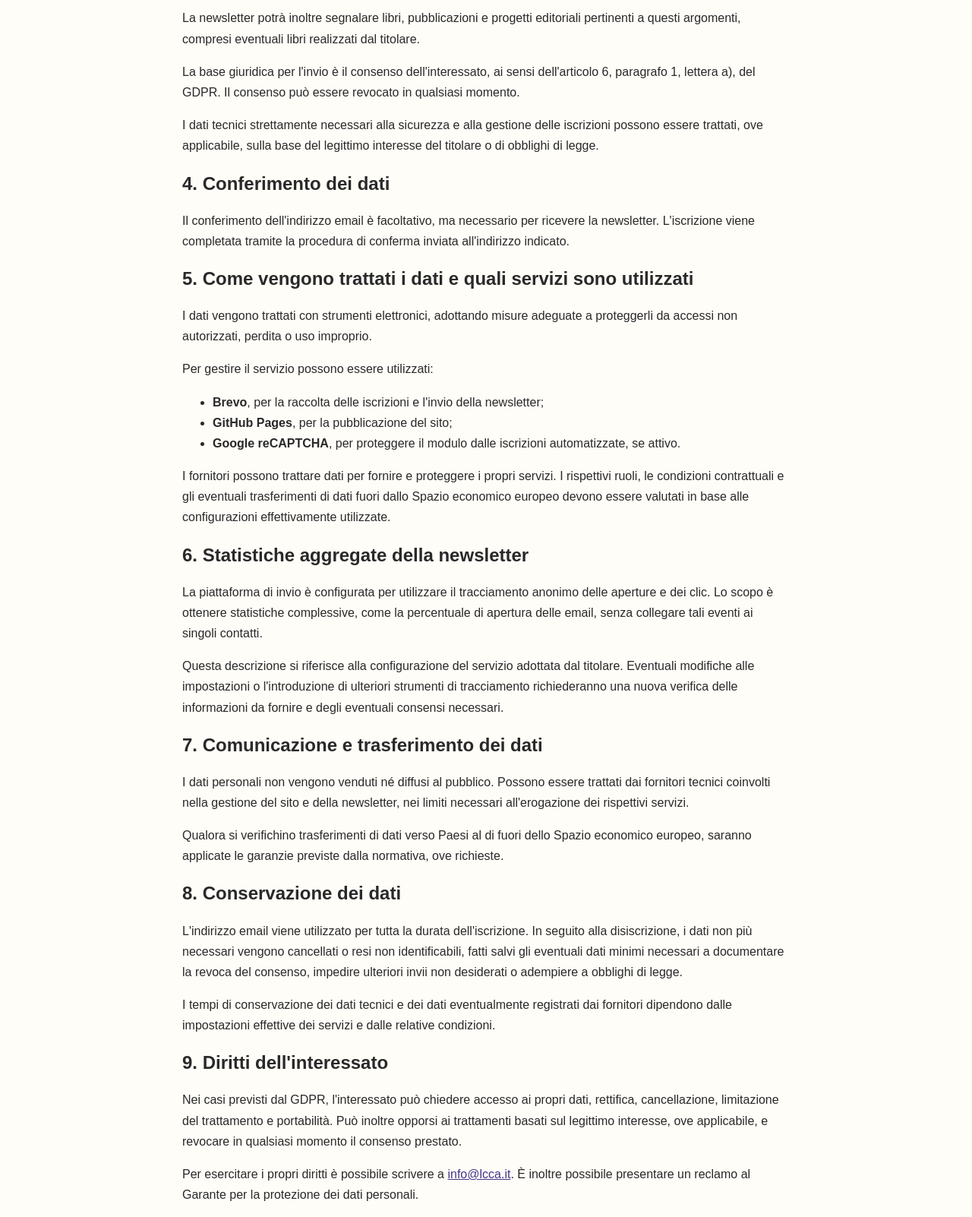
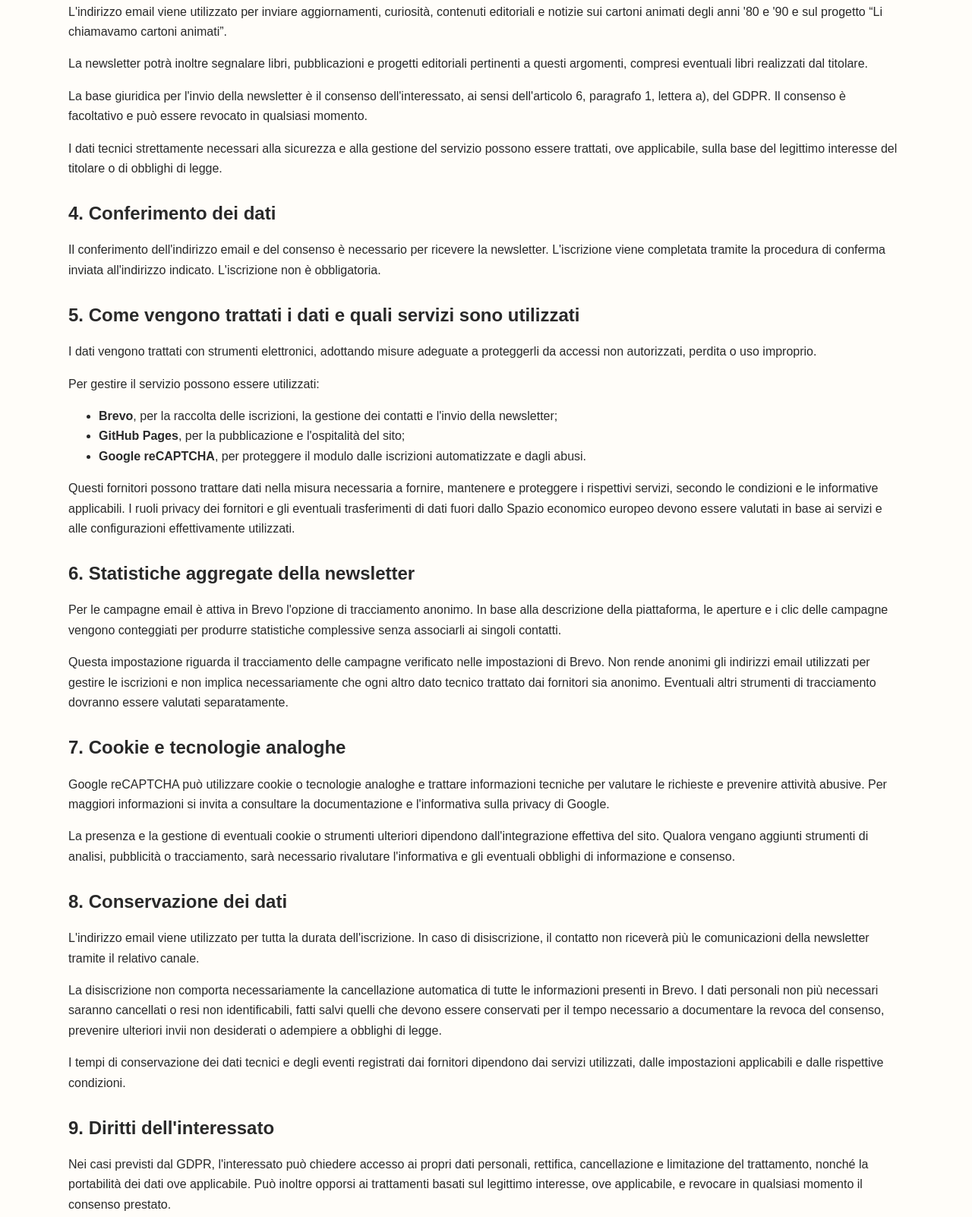
Before and after one commit to LCCA-site/landing-page, a plain HTML site: page privacy.html in a window 1280 px wide. Shown: the part 771-2373 px from the top of the page at 76% size. Drawn offline with Linux system fonts and the light colour scheme.

Commit message:
Update privacy.html

```diff
--- a/privacy.html
+++ b/privacy.html
@@ -3,49 +3,85 @@
 <head>
   <meta charset="UTF-8">
   <meta name="viewport" content="width=device-width, initial-scale=1">
-  <title>Informativa privacy | Li chiamavamo cartoni animati</title>
-  <meta name="description" content="Informativa sulla privacy della newsletter Li chiamavamo cartoni animati.">
+  <meta name="robots" content="index,follow">
+  <title>Informativa sulla privacy – Li chiamavamo cartoni animati</title>
+  <meta name="description" content="Informativa sul trattamento dei dati personali per la newsletter Li chiamavamo cartoni animati.">
+
   <style>
     body {
-      font-family: Arial, sans-serif;
-      line-height: 1.7;
-      max-width: 800px;
+      margin: 0;
+      padding: 32px 20px;
+      font-family: Arial, Helvetica, sans-serif;
+      line-height: 1.65;
+      color: #292929;
+      background: #fffdf9;
+    }
+
+    main {
+      max-width: 1100px;
       margin: 0 auto;
-      padding: 28px 20px;
-      color: #292929;
-      background: #fffdf8;
     }
-    h1, h2 { line-height: 1.3; }
-    h1 { color: #47358a; }
-    a { color: #47358a; }
-    .back { margin-bottom: 28px; }
+
+    h1 {
+      color: #49358f;
+      font-size: 2.5rem;
+      line-height: 1.2;
+    }
+
+    h2 {
+      margin-top: 30px;
+      font-size: 1.5rem;
+      line-height: 1.3;
+    }
+
+    a {
+      color: #49358f;
+    }
+
+    .updated {
+      color: #555;
+    }
+
     footer {
       margin-top: 40px;
       padding-top: 20px;
       border-top: 1px solid #ddd;
-      font-size: 0.9em;
+    }
+
+    @media (max-width: 600px) {
+      body {
+        padding: 20px 16px;
+      }
+
+      h1 {
+        font-size: 2rem;
+      }
     }
   </style>
 </head>
+
 <body>
-  <p class="back"><a href="index.html">← Torna alla home</a></p>
+  <main>
+    <h1>Informativa sulla privacy</h1>
 
-  <h1>Informativa sulla privacy</h1>
     <p><strong>Newsletter “Li chiamavamo cartoni animati”</strong></p>
-  <p>Ultimo aggiornamento: 29 ottobre 2026</p>
+
+    <p class="updated">Ultimo aggiornamento: 29 ottobre 2026</p>
 
     <p>
       Questa informativa spiega come vengono trattati i dati personali
-    delle persone che si iscrivono alla newsletter “Li chiamavamo
-    cartoni animati”, ai sensi del Regolamento (UE) 2016/679 (GDPR)
-    e della normativa applicabile.
+      delle persone che visitano il sito e si iscrivono alla newsletter
+      “Li chiamavamo cartoni animati”, ai sensi del Regolamento (UE)
+      2016/679 (GDPR) e della normativa applicabile.
     </p>
 
     <h2>1. Titolare del trattamento</h2>
+
     <p>
       Il titolare del trattamento è <strong>Emanuele Matricardi</strong>,
       responsabile del progetto “Li chiamavamo cartoni animati”.
     </p>
+
     <p>
       Per domande o richieste relative ai dati personali è possibile
       contattare il titolare all'indirizzo:
@@ -53,127 +89,166 @@
     </p>
 
     <h2>2. Quali dati vengono raccolti</h2>
+
     <p>
       Per iscriversi alla newsletter viene richiesto l'indirizzo email.
-    Possono inoltre essere trattate informazioni relative alla conferma
-    dell'iscrizione, al consenso, alla disiscrizione e alla gestione
+      Il modulo include una casella di consenso e una verifica Google
+      reCAPTCHA per contribuire a prevenire iscrizioni automatizzate e abusi.
+    </p>
+
+    <p>
+      Durante la gestione dell'iscrizione possono essere trattate
+      informazioni relative alla conferma dell'iscrizione, alla
+      registrazione del consenso, alla disiscrizione e alla gestione
       tecnica del servizio.
     </p>
+
     <p>
-    Il modulo può utilizzare strumenti di sicurezza, come Google
-    reCAPTCHA, per contrastare iscrizioni automatiche e abusi.
-    Tali strumenti possono trattare dati tecnici secondo le rispettive
-    informative e impostazioni.
+      Google reCAPTCHA può trattare dati tecnici relativi alla richiesta
+      e utilizzare cookie o tecnologie analoghe per contribuire alla
+      protezione del modulo. Per maggiori informazioni si rimanda alla
+      documentazione e all'informativa sulla privacy di Google.
     </p>
 
     <h2>3. Finalità e base giuridica</h2>
+
     <p>
       L'indirizzo email viene utilizzato per inviare aggiornamenti,
       curiosità, contenuti editoriali e notizie sui cartoni animati
-    degli anni ’80 e ’90 e sul progetto “Li chiamavamo cartoni animati”.
+      degli anni '80 e '90 e sul progetto “Li chiamavamo cartoni animati”.
     </p>
+
     <p>
       La newsletter potrà inoltre segnalare libri, pubblicazioni e
       progetti editoriali pertinenti a questi argomenti, compresi
       eventuali libri realizzati dal titolare.
     </p>
+
     <p>
-    La base giuridica per l'invio è il consenso dell'interessato,
-    ai sensi dell'articolo 6, paragrafo 1, lettera a), del GDPR.
-    Il consenso può essere revocato in qualsiasi momento.
+      La base giuridica per l'invio della newsletter è il consenso
+      dell'interessato, ai sensi dell'articolo 6, paragrafo 1,
+      lettera a), del GDPR. Il consenso è facoltativo e può essere
+      revocato in qualsiasi momento.
     </p>
+
     <p>
       I dati tecnici strettamente necessari alla sicurezza e alla
-    gestione delle iscrizioni possono essere trattati, ove applicabile,
+      gestione del servizio possono essere trattati, ove applicabile,
       sulla base del legittimo interesse del titolare o di obblighi di legge.
     </p>
 
     <h2>4. Conferimento dei dati</h2>
+
     <p>
-    Il conferimento dell'indirizzo email è facoltativo, ma necessario
+      Il conferimento dell'indirizzo email e del consenso è necessario
       per ricevere la newsletter. L'iscrizione viene completata tramite
       la procedura di conferma inviata all'indirizzo indicato.
+      L'iscrizione non è obbligatoria.
     </p>
 
     <h2>5. Come vengono trattati i dati e quali servizi sono utilizzati</h2>
+
     <p>
-    I dati vengono trattati con strumenti elettronici, adottando misure
-    adeguate a proteggerli da accessi non autorizzati, perdita o uso
-    improprio.
+      I dati vengono trattati con strumenti elettronici, adottando
+      misure adeguate a proteggerli da accessi non autorizzati,
+      perdita o uso improprio.
     </p>
-  <p>
-    Per gestire il servizio possono essere utilizzati:
-  </p>
+
+    <p>Per gestire il servizio possono essere utilizzati:</p>
+
     <ul>
       <li>
-      <strong>Brevo</strong>, per la raccolta delle iscrizioni e
-      l'invio della newsletter;
+        <strong>Brevo</strong>, per la raccolta delle iscrizioni,
+        la gestione dei contatti e l'invio della newsletter;
       </li>
       <li>
-      <strong>GitHub Pages</strong>, per la pubblicazione del sito;
+        <strong>GitHub Pages</strong>, per la pubblicazione e
+        l'ospitalità del sito;
       </li>
       <li>
         <strong>Google reCAPTCHA</strong>, per proteggere il modulo
-      dalle iscrizioni automatizzate, se attivo.
+        dalle iscrizioni automatizzate e dagli abusi.
       </li>
     </ul>
+
     <p>
-    I fornitori possono trattare dati per fornire e proteggere i propri
-    servizi. I rispettivi ruoli, le condizioni contrattuali e gli eventuali
-    trasferimenti di dati fuori dallo Spazio economico europeo devono
-    essere valutati in base alle configurazioni effettivamente utilizzate.
+      Questi fornitori possono trattare dati nella misura necessaria
+      a fornire, mantenere e proteggere i rispettivi servizi, secondo
+      le condizioni e le informative applicabili. I ruoli privacy
+      dei fornitori e gli eventuali trasferimenti di dati fuori dallo
+      Spazio economico europeo devono essere valutati in base ai
+      servizi e alle configurazioni effettivamente utilizzati.
     </p>
 
     <h2>6. Statistiche aggregate della newsletter</h2>
+
     <p>
-    La piattaforma di invio è configurata per utilizzare il tracciamento
-    anonimo delle aperture e dei clic. Lo scopo è ottenere statistiche
-    complessive, come la percentuale di apertura delle email, senza
-    collegare tali eventi ai singoli contatti.
-  </p>
-  <p>
-    Questa descrizione si riferisce alla configurazione del servizio
-    adottata dal titolare. Eventuali modifiche alle impostazioni o
-    l'introduzione di ulteriori strumenti di tracciamento richiederanno
-    una nuova verifica delle informazioni da fornire e degli eventuali
-    consensi necessari.
+      Per le campagne email è attiva in Brevo l'opzione di tracciamento
+      anonimo. In base alla descrizione della piattaforma, le aperture
+      e i clic delle campagne vengono conteggiati per produrre statistiche
+      complessive senza associarli ai singoli contatti.
     </p>
 
-  <h2>7. Comunicazione e trasferimento dei dati</h2>
     <p>
-    I dati personali non vengono venduti né diffusi al pubblico.
-    Possono essere trattati dai fornitori tecnici coinvolti nella
-    gestione del sito e della newsletter, nei limiti necessari
-    all'erogazione dei rispettivi servizi.
+      Questa impostazione riguarda il tracciamento delle campagne
+      verificato nelle impostazioni di Brevo. Non rende anonimi gli
+      indirizzi email utilizzati per gestire le iscrizioni e non implica
+      necessariamente che ogni altro dato tecnico trattato dai fornitori
+      sia anonimo. Eventuali altri strumenti di tracciamento dovranno
+      essere valutati separatamente.
     </p>
+
+    <h2>7. Cookie e tecnologie analoghe</h2>
+
     <p>
-    Qualora si verifichino trasferimenti di dati verso Paesi al di fuori
-    dello Spazio economico europeo, saranno applicate le garanzie
-    previste dalla normativa, ove richieste.
+      Google reCAPTCHA può utilizzare cookie o tecnologie analoghe e
+      trattare informazioni tecniche per valutare le richieste e prevenire
+      attività abusive. Per maggiori informazioni si invita a consultare
+      la documentazione e l'informativa sulla privacy di Google.
+    </p>
+
+    <p>
+      La presenza e la gestione di eventuali cookie o strumenti ulteriori
+      dipendono dall'integrazione effettiva del sito. Qualora vengano
+      aggiunti strumenti di analisi, pubblicità o tracciamento, sarà
+      necessario rivalutare l'informativa e gli eventuali obblighi
+      di informazione e consenso.
     </p>
 
     <h2>8. Conservazione dei dati</h2>
+
     <p>
-    L'indirizzo email viene utilizzato per tutta la durata dell'iscrizione.
-    In seguito alla disiscrizione, i dati non più necessari vengono
-    cancellati o resi non identificabili, fatti salvi gli eventuali dati
-    minimi necessari a documentare la revoca del consenso, impedire
-    ulteriori invii non desiderati o adempiere a obblighi di legge.
+      L'indirizzo email viene utilizzato per tutta la durata
+      dell'iscrizione. In caso di disiscrizione, il contatto non riceverà
+      più le comunicazioni della newsletter tramite il relativo canale.
     </p>
+
     <p>
-    I tempi di conservazione dei dati tecnici e dei dati eventualmente
-    registrati dai fornitori dipendono dalle impostazioni effettive
-    dei servizi e dalle relative condizioni.
+      La disiscrizione non comporta necessariamente la cancellazione
+      automatica di tutte le informazioni presenti in Brevo. I dati
+      personali non più necessari saranno cancellati o resi non
+      identificabili, fatti salvi quelli che devono essere conservati
+      per il tempo necessario a documentare la revoca del consenso,
+      prevenire ulteriori invii non desiderati o adempiere a obblighi
+      di legge.
+    </p>
+
+    <p>
+      I tempi di conservazione dei dati tecnici e degli eventi registrati
+      dai fornitori dipendono dai servizi utilizzati, dalle impostazioni
+      applicabili e dalle rispettive condizioni.
     </p>
 
     <h2>9. Diritti dell'interessato</h2>
+
     <p>
-    Nei casi previsti dal GDPR, l'interessato può chiedere accesso ai
-    propri dati, rettifica, cancellazione, limitazione del trattamento
-    e portabilità. Può inoltre opporsi ai trattamenti basati sul
-    legittimo interesse, ove applicabile, e revocare in qualsiasi
-    momento il consenso prestato.
+      Nei casi previsti dal GDPR, l'interessato può chiedere accesso
+      ai propri dati personali, rettifica, cancellazione e limitazione
+      del trattamento, nonché la portabilità dei dati ove applicabile.
+      Può inoltre opporsi ai trattamenti basati sul legittimo interesse,
+      ove applicabile, e revocare in qualsiasi momento il consenso prestato.
     </p>
+
     <p>
       Per esercitare i propri diritti è possibile scrivere a
       <a href="mailto:info@lcca.it">info@lcca.it</a>.
@@ -182,14 +257,16 @@
     </p>
 
     <h2>10. Disiscrizione</h2>
+
     <p>
       È possibile interrompere la ricezione della newsletter in qualsiasi
-    momento, gratuitamente, utilizzando il link di disiscrizione presente
-    nelle email oppure scrivendo a
+      momento, gratuitamente, utilizzando il link di disiscrizione
+      presente nelle email oppure scrivendo a
       <a href="mailto:info@lcca.it">info@lcca.it</a>.
     </p>
 
     <h2>11. Decisioni automatizzate</h2>
+
     <p>
       Il titolare non utilizza i dati della newsletter per adottare
       decisioni esclusivamente automatizzate che producano effetti
@@ -198,6 +275,7 @@
     </p>
 
     <h2>12. Aggiornamenti</h2>
+
     <p>
       Questa informativa può essere aggiornata in caso di modifiche
       al servizio, alle finalità del trattamento o alla normativa.
@@ -211,7 +289,8 @@
         Per informazioni sulla privacy:
         <a href="mailto:info@lcca.it">info@lcca.it</a>
       </p>
-    <p><a href="index.html">Torna alla home</a></p>
+      <p><a href="index.html">← Torna alla pagina principale</a></p>
     </footer>
+  </main>
 </body>
 </html>
```
Lines whose indentation alone changed are shown as unchanged.
